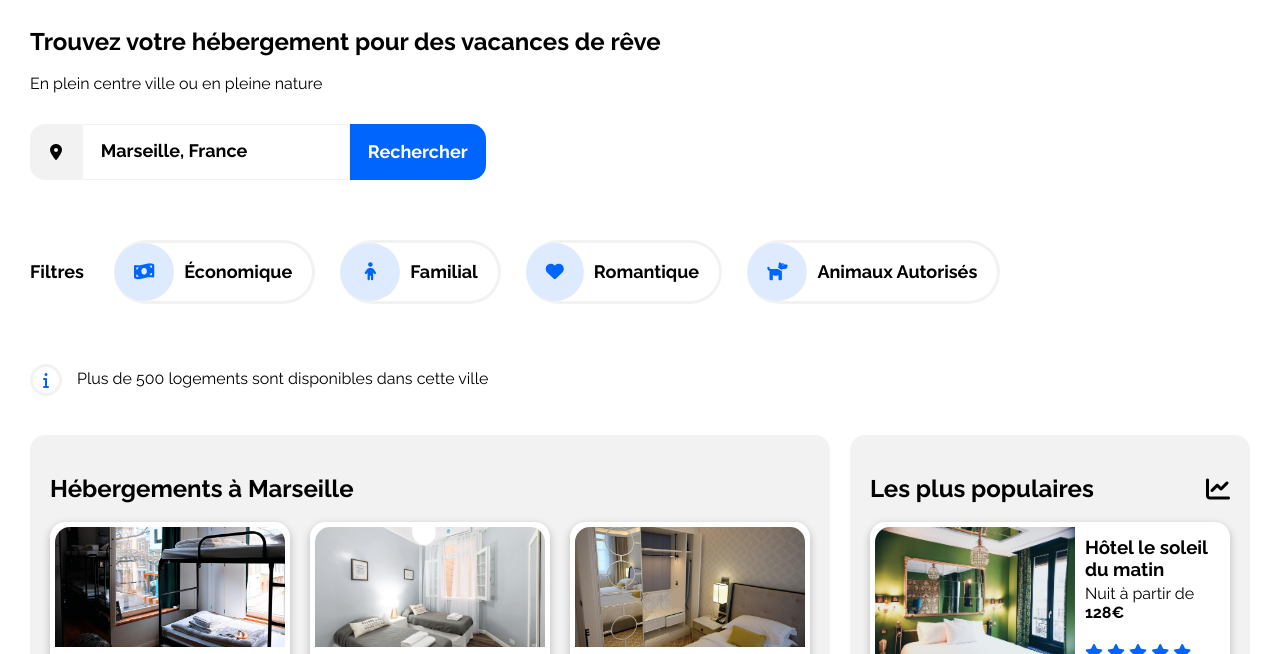
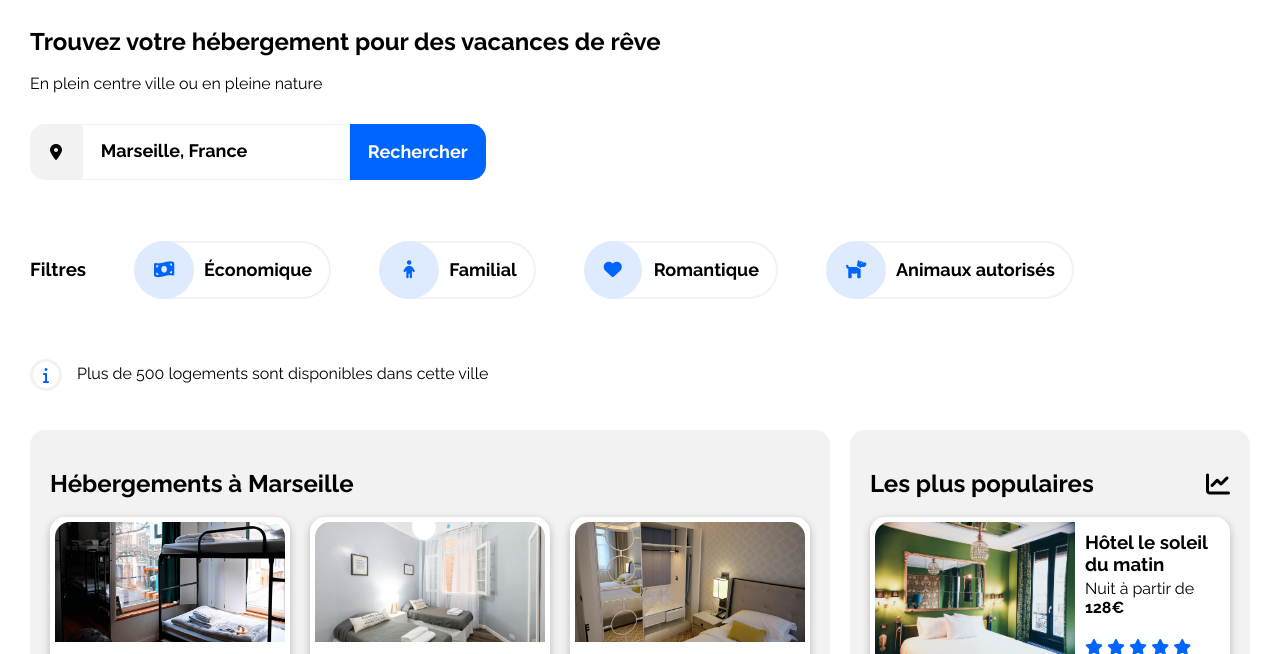
Before and after one commit to modough/booki, a plain HTML site: page index.html in a window 1280 px wide. Shown: the part 112-766 px from the top of the page. Drawn offline with Linux system fonts and the light colour scheme; a web font is replaced by a local one.

Commit message:
final for jury

```diff
--- a/css/style.css
+++ b/css/style.css
@@ -119,53 +119,63 @@ header {
 .filter-icons {
     display: flex;
     align-items: center;
+    flex-wrap: wrap;
+    gap: 20px;
     margin-bottom: 20px;
     padding: 30px;
 
 }
+.filter-icons > h3 {
+    margin-right: 30px;
 
-.filter-icons span {
-    display: flex;
-    align-items: center;
 }
 
-.filter-icons span i {
+.filter-icons h3::first-letter {
+    text-transform: capitalize;
+}
+
+.filter-elements {
+    display: flex;
+
+    border-radius: 50px;
+    border-left: none;
+    font-size: large;
+    font-weight: bold;
+    margin-right: 30px;
+    position: relative;
+
+
+}
+
+.filter-elements i.fas {
     display: flex;
     padding: 20px;
     background-color: var(--lightblue);
     border-radius: 50%;
-    margin-right: 10px;
+    position: absolute;
+    left: -2px;
     color: var(--blue);
+
+}
+
+.filter-elements h3 {
+    flex-wrap: nowrap;
+    padding: 17px 17px 17px 68px;
+    border: 2px solid var(--lightgrey);
+    border-left: none;
+    border-radius: 30px;
+    margin: 0;
+    font-size: large;
 
 }
 
 .fa-child {
     justify-content: center;
     width: 60px;
-
 }
 
 
-.filter-icons h3 {
-    margin: 0 30px 0 0;
-    font-size: large;
-    text-transform: capitalize;
-
-}
-
-.filter-icons span {
-    border: 3px solid var(--lightgrey);
-    border-radius: 50px;
-    margin-right: 25px;
-    border-left: none;
-    font-size: large;
-    font-weight: bold;
-    text-transform: capitalize;
-    padding-right: 20px;
-}
-
-
-.filter-icons span:hover {
+.filter-elements:hover {
     background-color: var(--lightblue);
     cursor: pointer;
     transform: scale(1.01);
--- a/index.html
+++ b/index.html
@@ -53,22 +53,33 @@
 
                 <h3>filtres</h3>
 
-                <span>
-                    <i class="fas fa-money-bill-wave"></i>
-                    économique
-                </span>
-                <span>
+                <div class="filter-elements">
+
+                     <i class="fas fa-money-bill-wave"></i>
+
+                    <h3>économique</h3>
+                </div>
+
+                <div class="filter-elements">
+
                     <i class="fas fa-child"></i>
-                    familial
-                </span>
-                <span>
+
+                    <h3>familial</h3>
+                </div>
+
+                <div class="filter-elements">
+
                     <i class="fas fa-heart"></i>
-                    romantique
-                </span>
-                <span>
+
+                    <h3>romantique</h3>
+                </div>
+
+                <div class= "filter-elements">
+
                     <i class="fas fa-dog"></i>
-                    animaux autorisés
-                </span>
+
+                    <h3>animaux autorisés</h3>
+                </div>
 
             </div>
 
```
